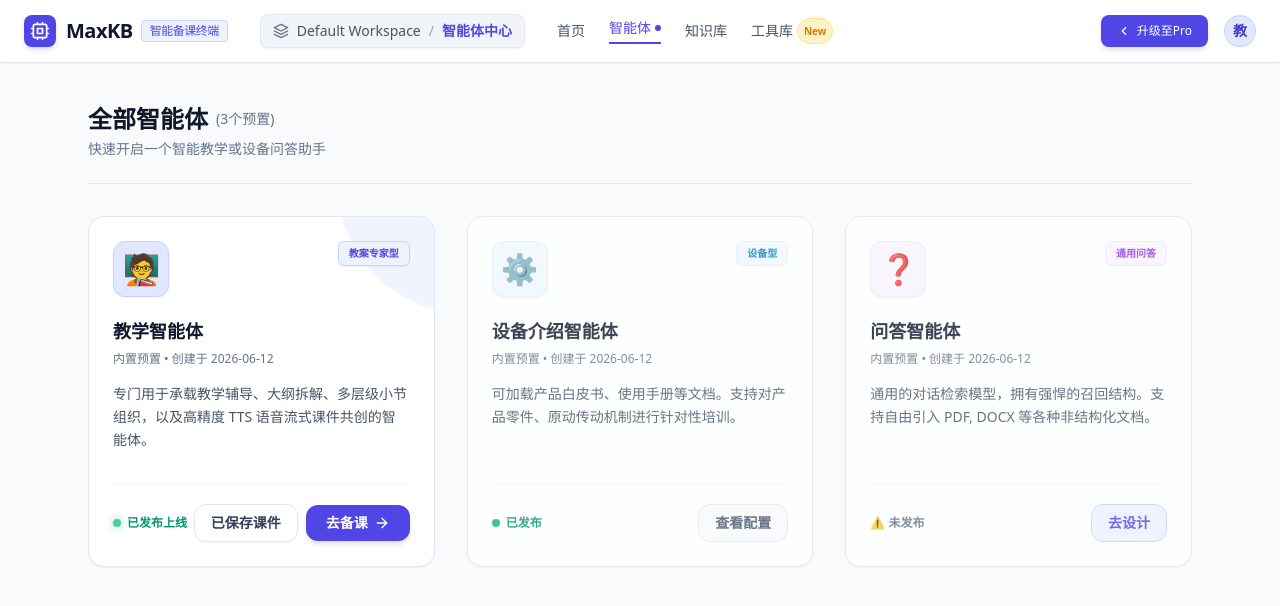
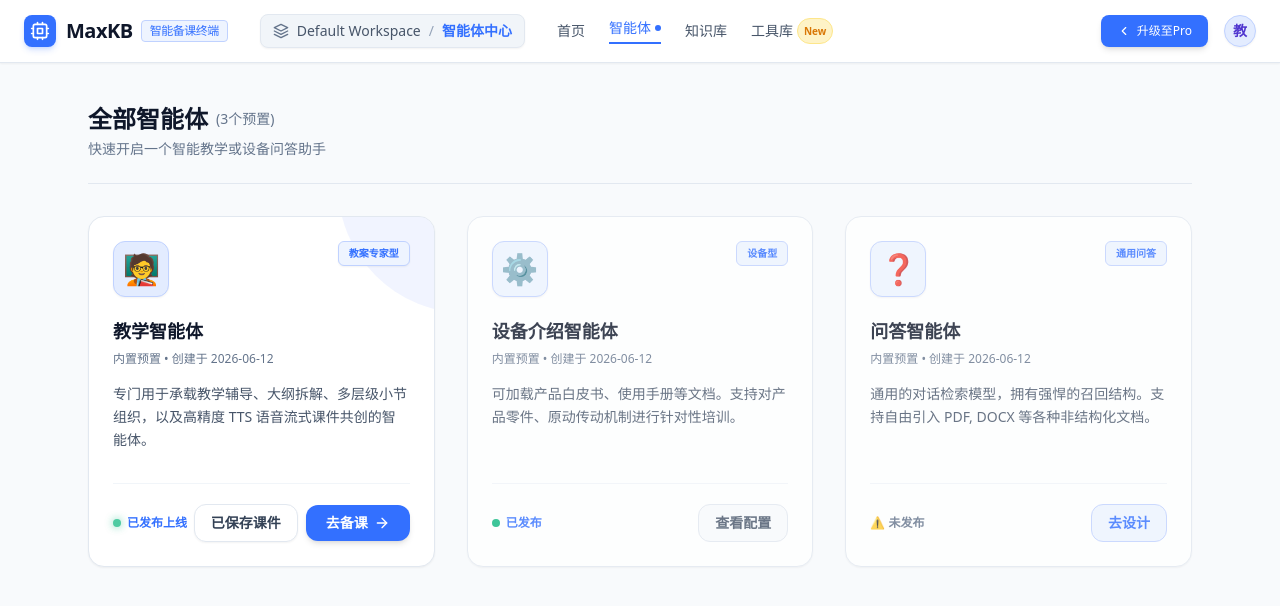
Before and after one commit to Shirley-c/teaching-agent-new, a React (Vite) app: page / in a window 1280 px wide. Shown: the top 606 px of the page. Built offline with nearby package versions, Linux system fonts and the light colour scheme.

Commit message:
不管了，直接提交

```diff
--- a/src/App.tsx
+++ b/src/App.tsx
@@ -264,8 +264,8 @@ const masterResourceLibrary = [
   },
   {
     id: "res-2",
-    title: "《机器人工程基础》精讲教学课件.pptx",
-    type: "pptx",
+    title: "无人机峡谷攀爬.fbx",
+    type: "fbx",
     size: "8.5 MB",
     date: "2026-04-15",
     category: "department",
@@ -282,8 +282,8 @@ const masterResourceLibrary = [
   },
   {
     id: "res-4",
-    title: "《机器人工程基础》仿真模型搭建与实训操作手册.pdf",
-    type: "pdf",
+    title: "四旋翼无人机.obj",
+    type: "obj",
     size: "3.4 MB",
     date: "2026-05-18",
     category: "department",
@@ -507,6 +507,8 @@ export default function App() {
           materials: [],
           slideData: null,
           script: null,
+          scriptMode: "ai",
+          generationType: "图文",
         },
         {
           id: "sec-1-2",
@@ -514,6 +516,8 @@ export default function App() {
           materials: [],
           slideData: null,
           script: null,
+          scriptMode: "ai",
+          generationType: "图文",
         },
       ],
     },
@@ -528,6 +532,8 @@ export default function App() {
           materials: [],
           slideData: null,
           script: null,
+          scriptMode: "ai",
+          generationType: "图文",
         },
         {
           id: "sec-2-2",
@@ -535,6 +541,8 @@ export default function App() {
           materials: [],
           slideData: null,
           script: null,
+          scriptMode: "ai",
+          generationType: "图文",
         },
       ],
     },
@@ -549,6 +557,8 @@ export default function App() {
           materials: [],
           slideData: null,
           script: null,
+          scriptMode: "ai",
+          generationType: "图文",
         },
         {
           id: "sec-3-2",
@@ -556,6 +566,8 @@ export default function App() {
           materials: [],
           slideData: null,
           script: null,
+          scriptMode: "ai",
+          generationType: "图文",
         },
         {
           id: "sec-3-3",
@@ -563,6 +575,8 @@ export default function App() {
           materials: [],
           slideData: null,
           script: null,
+          scriptMode: "ai",
+          generationType: "图文",
         },
       ],
     },
@@ -724,15 +738,16 @@ export default function App() {
       }
     }
   };
-  const openResourceModal = () => {
+  const openResourceModal = (sectionId = activeSectionId) => {
     if (workStep === 2) {
       let activeSecMaterials = [];
       syllabus.forEach((ch) =>
         ch.sections.forEach((sec) => {
-          if (sec.id === activeSectionId)
+          if (sec.id === sectionId)
             activeSecMaterials = sec.materials || [];
         }),
       );
+      setActiveSectionId(sectionId);
       setTempSelectedResources([...activeSecMaterials]);
     }
     setIsResourceModalOpen(true);
@@ -759,6 +774,32 @@ export default function App() {
     );
     setIsResourceModalOpen(false);
     showToast(`成功同步 ${tempSelectedResources.length} 个本地教学资源！`);
+  };
+  const getSectionScriptMode = (section) => section.scriptMode || "ai";
+  const validateSectionsBeforeGeneration = (sections) => {
+    const missingMaterialsSection = sections.find(
+      (section) => !section.materials || section.materials.length === 0,
+    );
+    if (missingMaterialsSection) {
+      return {
+        valid: false,
+        sectionId: missingMaterialsSection.id,
+        message: "请先为该小节选择本地素材，再生成课件+讲稿。",
+      };
+    }
+    const missingManualScriptSection = sections.find(
+      (section) =>
+        getSectionScriptMode(section) === "manual" &&
+        !(section.script || "").trim(),
+    );
+    if (missingManualScriptSection) {
+      return {
+        valid: false,
+        sectionId: missingManualScriptSection.id,
+        message: "该小节已选择“使用当前讲稿”，请先填写讲稿内容。",
+      };
+    }
+    return { valid: true };
   };
   const getLinkedResourceIds = () => {
     return masterResourceLibrary
@@ -942,7 +983,7 @@ export default function App() {
                 orderedDemoAsset.id,
                 sec.title || orderedDemoAsset.title,
               ),
-              script: "",
+              script: orderedTemplate.script || "",
             });
             continue;
           }
--- a/src/index.css
+++ b/src/index.css
@@ -1,6 +1,163 @@
 @tailwind base;
 @tailwind components;
 @tailwind utilities;
+
+:root {
+  --brand-start: #3370ff;
+  --brand-start-strong: #245ff3;
+  --brand-end: #7c3df5;
+  --brand-end-strong: #6b2fe4;
+  --brand-soft: #eef4ff;
+  --brand-soft-2: #e3ecff;
+  --brand-soft-3: #d4e1ff;
+  --brand-border: #c0d2ff;
+  --brand-text: #3370ff;
+  --brand-text-strong: #4f35cf;
+  --brand-ring: rgba(51, 112, 255, 0.28);
+}
+
+::selection {
+  background: rgba(51, 112, 255, 0.18);
+  color: #1f2a44;
+}
+
+.bg-indigo-50,
+.bg-sky-50,
+.bg-blue-50,
+.bg-purple-50,
+.bg-emerald-50 {
+  background-color: var(--brand-soft) !important;
+}
+
+.bg-indigo-100,
+.bg-sky-100,
+.bg-blue-100,
+.bg-purple-100,
+.bg-emerald-100 {
+  background-color: var(--brand-soft-2) !important;
+}
+
+.bg-indigo-200,
+.bg-emerald-200 {
+  background-color: var(--brand-soft-3) !important;
+}
+
+.bg-indigo-500,
+.bg-blue-500,
+.bg-sky-600,
+.bg-indigo-600,
+.bg-blue-600,
+.bg-emerald-600,
+.bg-purple-600 {
+  background-color: var(--brand-start) !important;
+}
+
+.bg-indigo-700,
+.bg-blue-700,
+.bg-emerald-700 {
+  background-color: var(--brand-end) !important;
+}
+
+.text-indigo-400,
+.text-indigo-500,
+.text-indigo-600,
+.text-blue-500,
+.text-blue-600,
+.text-sky-600,
+.text-emerald-400,
+.text-emerald-500,
+.text-emerald-600,
+.text-purple-600 {
+  color: var(--brand-text) !important;
+}
+
+.text-indigo-700,
+.text-indigo-800,
+.text-indigo-900,
+.text-emerald-700,
+.text-emerald-800 {
+  color: var(--brand-text-strong) !important;
+}
+
+.border-indigo-100,
+.border-indigo-200,
+.border-indigo-300,
+.border-sky-100,
+.border-purple-100,
+.border-emerald-100,
+.border-emerald-200,
+.border-emerald-300 {
+  border-color: var(--brand-border) !important;
+}
+
+.border-indigo-500,
+.border-indigo-600,
+.border-emerald-500,
+.border-emerald-600 {
+  border-color: var(--brand-start) !important;
+}
+
+.ring-indigo-500,
+.ring-emerald-500,
+.focus\:ring-indigo-500:focus,
+.focus\:ring-indigo-500:focus-visible,
+.focus\:ring-emerald-500:focus,
+.focus\:ring-emerald-500:focus-visible,
+.ring-indigo-500\/10,
+.ring-indigo-500\/20,
+.ring-indigo-500\/30,
+.ring-indigo-500\/50 {
+  --tw-ring-color: var(--brand-ring) !important;
+}
+
+.focus\:border-indigo-400:focus,
+.focus\:border-indigo-500:focus,
+.hover\:border-indigo-300:hover,
+.hover\:border-indigo-400:hover,
+.hover\:border-emerald-300:hover {
+  border-color: var(--brand-start) !important;
+}
+
+.hover\:bg-indigo-50:hover,
+.hover\:bg-indigo-50\/50:hover,
+.hover\:bg-indigo-100:hover,
+.hover\:bg-emerald-100:hover,
+.hover\:bg-blue-50:hover {
+  background-color: var(--brand-soft-2) !important;
+}
+
+.hover\:bg-indigo-700:hover,
+.hover\:bg-blue-700:hover,
+.hover\:bg-emerald-700:hover {
+  background-color: var(--brand-end) !important;
+}
+
+.hover\:text-indigo-600:hover,
+.hover\:text-emerald-600:hover,
+.hover\:text-blue-600:hover {
+  color: var(--brand-text) !important;
+}
+
+.from-indigo-50 {
+  --tw-gradient-from: var(--brand-soft) var(--tw-gradient-from-position) !important;
+  --tw-gradient-to: rgb(238 244 255 / 0) var(--tw-gradient-to-position) !important;
+  --tw-gradient-stops: var(--tw-gradient-from), var(--tw-gradient-to) !important;
+}
+
+.from-indigo-600 {
+  --tw-gradient-from: var(--brand-start) var(--tw-gradient-from-position) !important;
+  --tw-gradient-to: rgb(51 112 255 / 0) var(--tw-gradient-to-position) !important;
+  --tw-gradient-stops: var(--tw-gradient-from), var(--tw-gradient-to) !important;
+}
+
+.to-indigo-800 {
+  --tw-gradient-to: var(--brand-end) var(--tw-gradient-to-position) !important;
+}
+
+.shadow-indigo-500\/20,
+.shadow-blue-600\/20 {
+  --tw-shadow-color: rgba(51, 112, 255, 0.2) !important;
+}
 
 @keyframes fade-in {
   from { opacity: 0; transform: translateY(-4px); }
--- a/vite.config.ts
+++ b/vite.config.ts
@@ -3,4 +3,7 @@ import react from '@vitejs/plugin-react'
 
 export default defineConfig({
   plugins: [react()],
+  server: {
+    port: 5174,
+  },
 })
```
